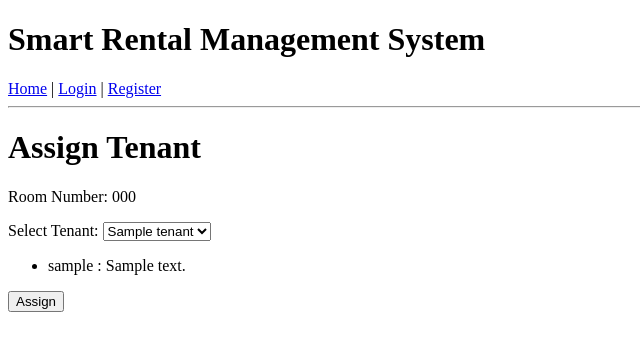
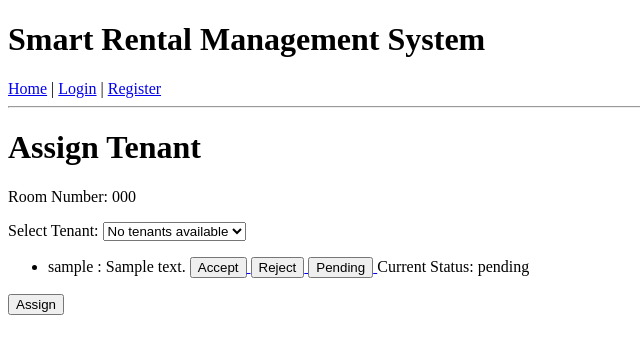
Before and after one commit to simonpaull/G-29-Smart-Rental-Management-System, a Django app: page /assign-tenant/1/ in a window 1280 px wide. Shown: the top 354 px of the page, without its empty margins (0-640 px from the left). Run offline with Django 5.2, Linux system fonts and the light colour scheme; tables that the repository leaves empty hold one stand-in row (values such as "Sample post").

Commit message:
Update request status

```diff
--- a/core/templates/assign_tenant.html
+++ b/core/templates/assign_tenant.html
@@ -31,6 +31,27 @@
             {{ request_obj.tenant.username }}
             :
             {{ request_obj.message }}
+
+<a href="{% url 'update_request_status' request_obj.id 'accepted' %}">
+    <button type="button">
+        Accept
+    </button>
+</a>
+
+<a href="{% url 'update_request_status' request_obj.id 'rejected' %}">
+    <button type="button">
+        Reject
+    </button>
+</a>
+
+<a href="{% url 'update_request_status' request_obj.id 'pending' %}">
+    <button type="button">
+        Pending
+    </button>
+</a>
+
+Current Status:
+{{ request_obj.status }}
         </li>
 
     {% endfor %}
--- a/core/urls.py
+++ b/core/urls.py
@@ -16,6 +16,7 @@ urlpatterns = [
     path('delete-room/<int:id>/', views.delete_room, name='delete_room'),
     path('assign-tenant/<int:id>/',views.assign_tenant,name='assign_tenant'),
     path('remove-tenant/<int:tenant_id>/', views.remove_tenant, name = 'remove_tenant'),
+    path('request-status/<int:request_id>/<str:status>/', views.update_request_status, name='update_request_status'),
     path('', views.home, name='home'),
     path('login/', views.login_view, name='login'),
     path('logout/', views.logout_view, name='logout'),
--- a/core/views.py
+++ b/core/views.py
@@ -129,10 +129,12 @@ def tenant_list(request):
 
 def assign_tenant(request,id):
     room = Room.objects.get(id=id)
-    requests = RoomRequest.objects.filter(room=room, status = 'pending')
+    requests = RoomRequest.objects.filter(room=room)
 
     tenants = []
-    for request_obj in requests:
+    accepted_requests = RoomRequest.objects.filter( room=room, status = 'accepted' )
+
+    for request_obj in accepted_requests:
         tenant_obj = Tenant.objects.filter(
             email = request_obj.tenant.email
         ).first()
@@ -167,7 +169,6 @@ def assign_tenant(request,id):
 )
 
 
-@login_required
 def request_room(request, room_id):
 
     room = Room.objects.get(id = room_id)
@@ -187,6 +188,18 @@ def request_room(request, room_id):
         return render(request, 'request_room.html',{
             'room':room
         })
+
+def update_request_status(request,request_id,status):
+    room_request  = RoomRequest.objects.get(id = request_id)
+
+    if status == 'rejected':
+        room_request.delete()
+
+    else:
+        room_request.status = status
+        room_request.save()
+
+    return redirect( 'assign_tenant', room_request.room.id )
 
 def logout_view(request):
     logout(request)
```
